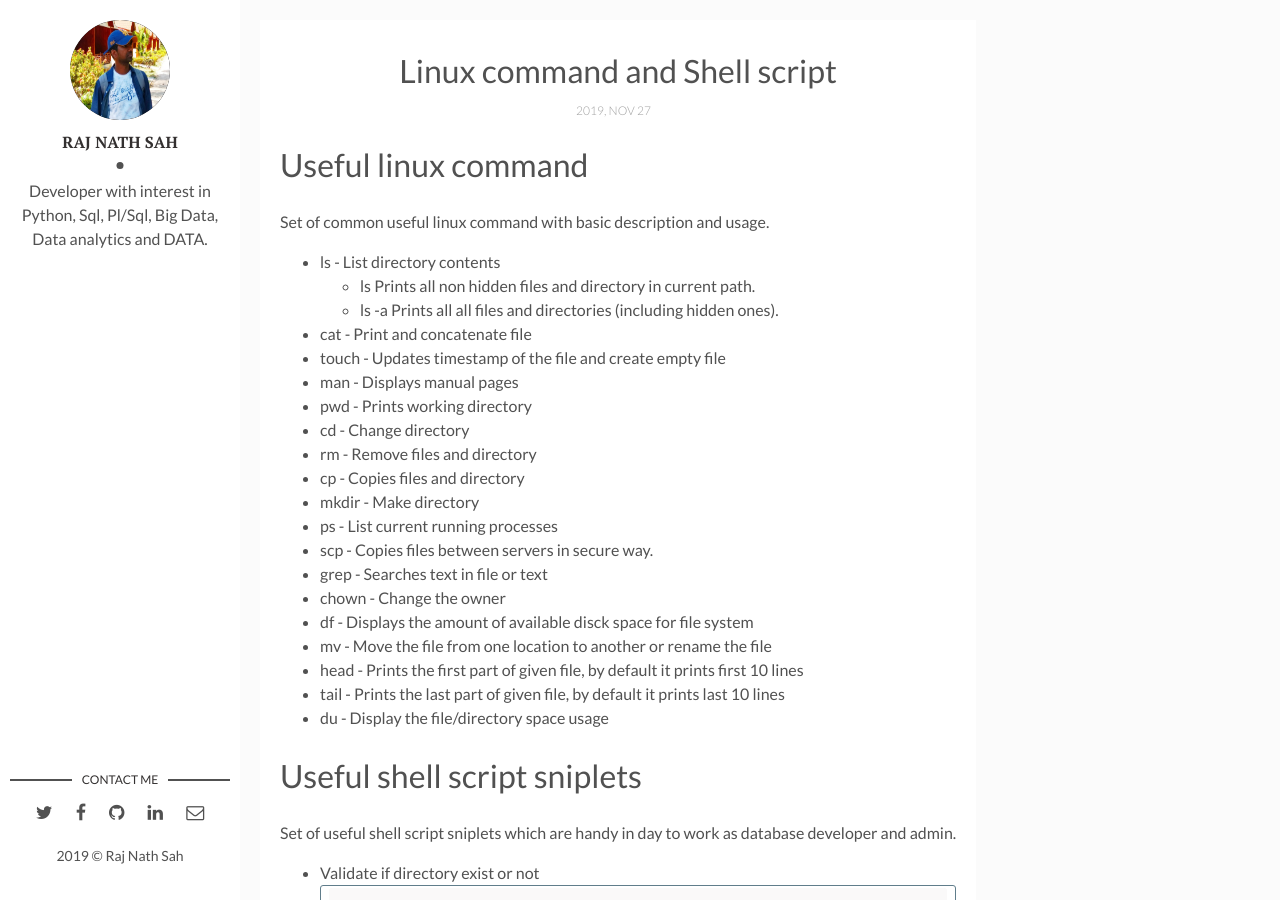
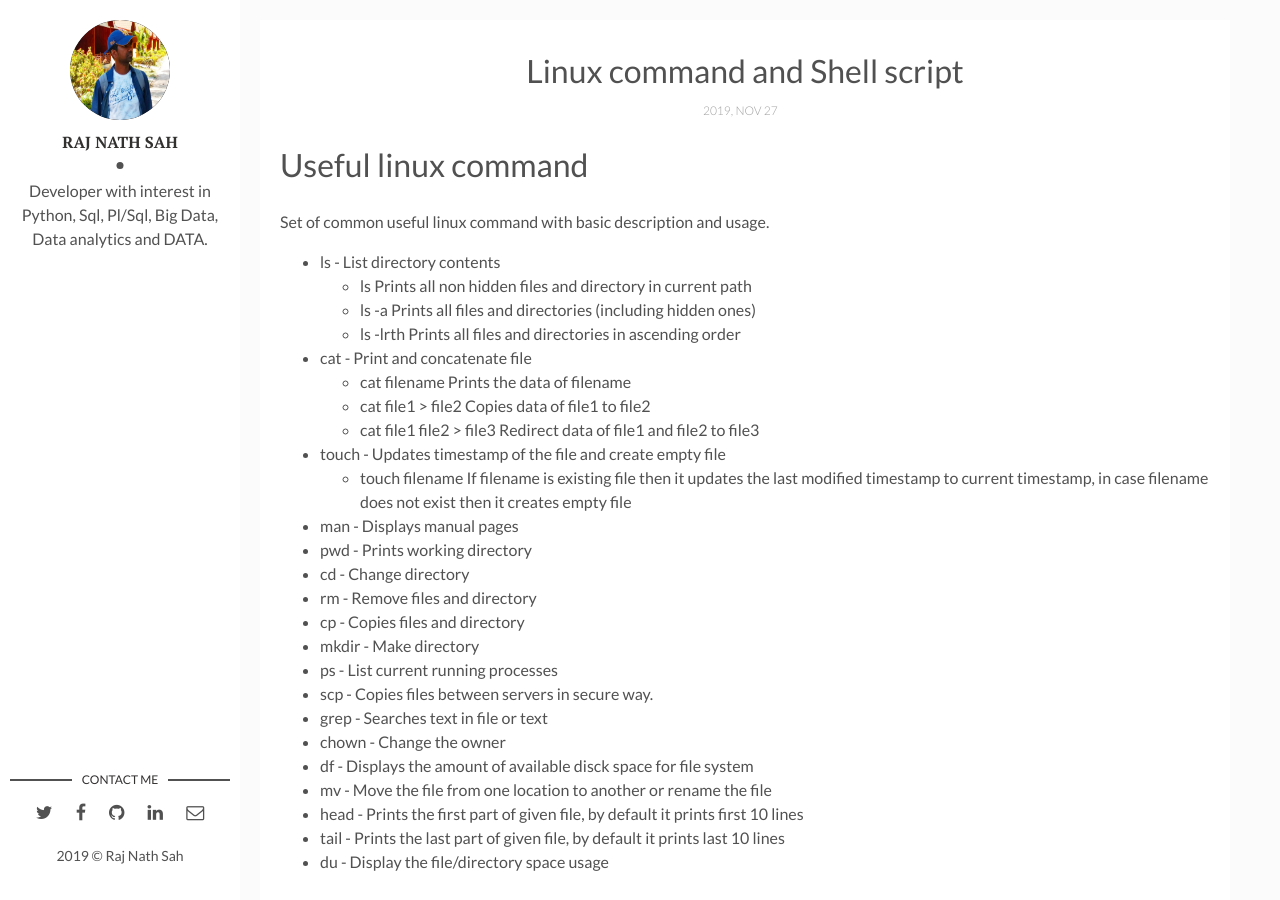
Before and after one commit to rajnathsah/rajnathsah.github.io, a Jekyll site: the page built from _posts/2019-11-27-shell-script-linux-command.md, in a window 1280 px wide and 900 px high. Built offline with Jekyll 4.4.1, drawn with Linux system fonts in a browser that asks for light colours; comment, search, counter and statistics services are not loaded.

Commit message:
Update 2019-11-27-shell-script-linux-command.md

```diff
--- a/_posts/2019-11-27-shell-script-linux-command.md
+++ b/_posts/2019-11-27-shell-script-linux-command.md
@@ -10,11 +10,21 @@ tags: [Shell Script, Linux command]
 Set of common useful linux command with basic description and usage.
 * ls - List directory contents
   * ls
-  Prints all non hidden files and directory in current path.
+  Prints all non hidden files and directory in current path
   * ls -a
-  Prints all all files and directories (including hidden ones).
+  Prints all files and directories (including hidden ones)
+  * ls -lrth
+  Prints all files and directories in ascending order
 * cat - Print and concatenate file
+  * cat filename
+  Prints the data of filename
+  * cat file1 > file2
+  Copies data of file1 to file2
+  * cat file1 file2 > file3
+  Redirect data of file1 and file2 to file3
 * touch - Updates timestamp of the file and create empty file
+  * touch filename
+  If filename is existing file then it updates the last modified timestamp to current timestamp, in case filename does not exist then it creates empty file
 * man - Displays manual pages
 * pwd - Prints working directory
 * cd - Change directory
```
